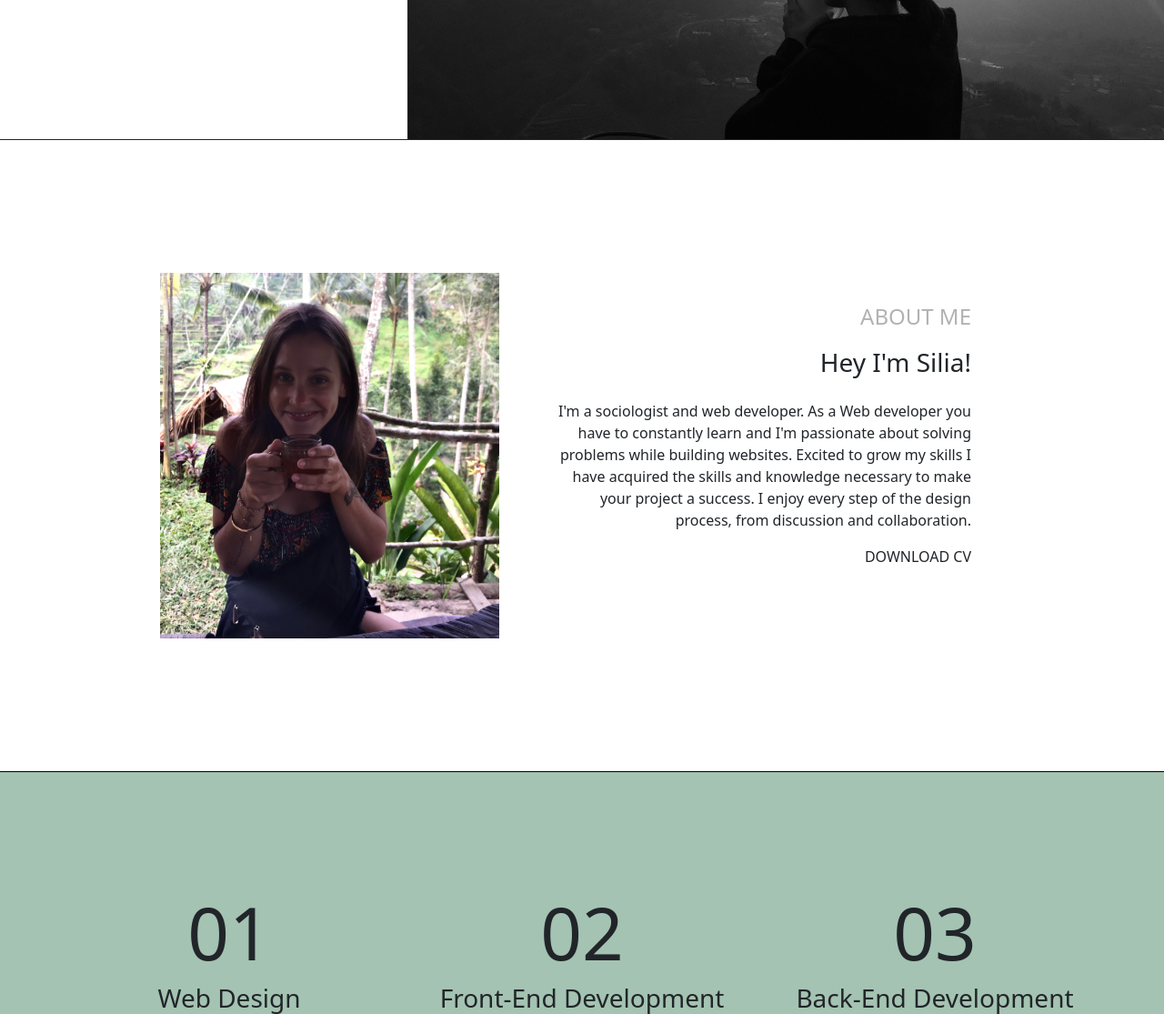
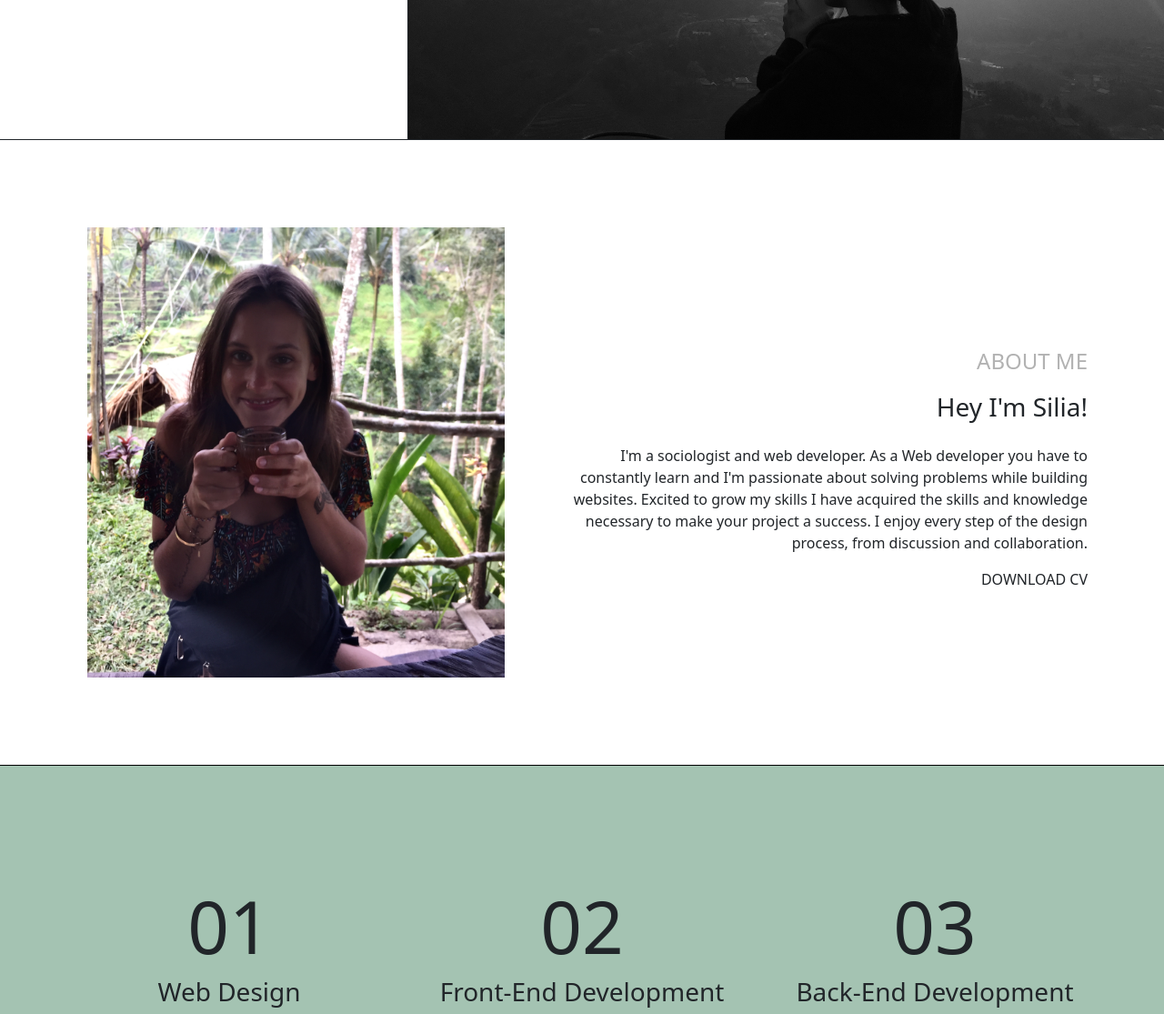
Before and after one commit to Silia-Maria/Portfolio, a PHP site: page /HTML/index.html in a window 1280 px wide. Shown: the part 572-1687 px from the top of the page at 91% size. Run offline with PHP 8.4, Linux system fonts and the light colour scheme.

Commit message:
changed pic + margin

```diff
--- a/CSS/stlye.css
+++ b/CSS/stlye.css
@@ -236,8 +236,9 @@ About
  */
 
 .about-container {
-    margin: 5rem 8rem;
-    padding: 3rem;
+    /* margin: 5rem 8rem; */
+    margin: 3rem;
+    padding: 3rem 0 3rem 3rem;
 }
 
 .about-img {
@@ -438,6 +439,9 @@ Media Queries
     .hero {
         flex-direction: column-reverse;
     }
+    .hero .name p {
+        text-align: center;
+    }
     .hero-image {
         width: 100vw;
         border: none !important;
```
